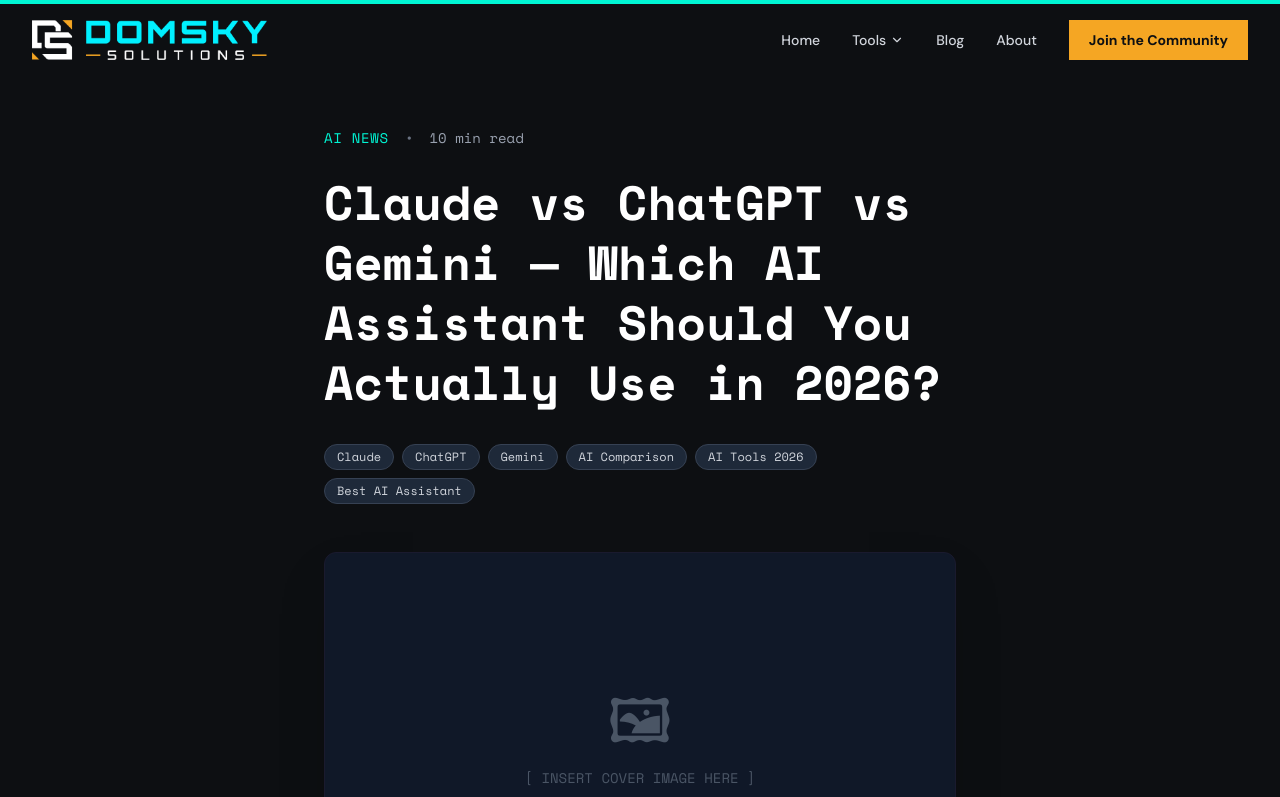
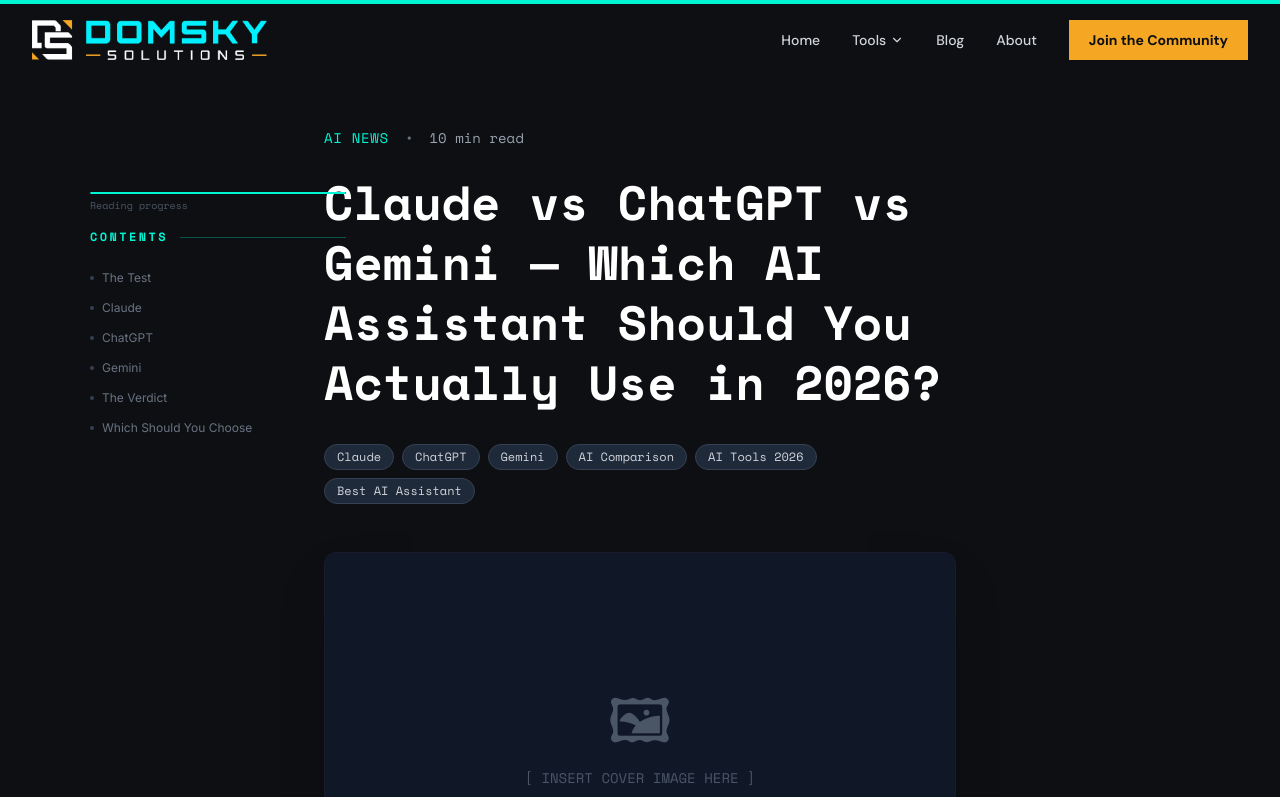
Before and after one commit to domskysolutions-collab/domskysolutions.com, a React (Vite) app: page /blog/claude-vs-chatgpt-vs-gemini-2026 in a window 1280 px wide. Shown: the top 797 px of the page. Built offline with nearby package versions, Linux system fonts and the light colour scheme.

Commit message:
Update BlogPost3.tsx

```diff
--- a/src/pages/blog/BlogPost3.tsx
+++ b/src/pages/blog/BlogPost3.tsx
@@ -1,8 +1,8 @@
 
-import React, { useEffect } from 'react';
+import React, { useEffect, useState } from 'react';
 import { Link } from 'react-router-dom';
 import { motion } from 'motion/react';
-import { ArrowRight, Check, Star, TrendingUp, Clock, Target, Zap, Shield, Sparkles } from 'lucide-react';
+import { ArrowRight, Check, Star, TrendingUp, Clock, Target, Zap, Shield, Sparkles, ChevronUp } from 'lucide-react';
 import { useScroll } from 'motion/react';
 import { ToolReviewCard } from '../../components/ToolCard';
 import { BLOG_POSTS } from '../../data/blogPosts';
@@ -11,6 +11,8 @@
 import { Money, BeforeAfter, SectionDivider, H2, H3, CalloutTip, Step, PullQuote, StatCard, SavingsChart, ToolLink } from '../../components/ui';
 export const BlogPost3 = () => {
   const { scrollYProgress } = useScroll();
+  const [showBackToTop, setShowBackToTop] = useState(false);
+  const [activeSection, setActiveSection] = useState('');
 
   useEffect(() => {
     document.title = "Claude vs ChatGPT vs Gemini — Which AI Assistant Should You Actually Use in 2026?";
@@ -23,12 +25,91 @@
     metaDescription.setAttribute('content', "We tested Claude, ChatGPT and Gemini head to head across writing, coding, research and reasoning. Here is the honest verdict on which AI assistant is actually worth your money in 2026.");
   }, []);
 
+  useEffect(() => {
+    const handleScroll = () => {
+      setShowBackToTop(window.scrollY > 500);
+
+      const sections = ['the-test', 'claude', 'chatgpt', 'gemini', 'the-verdict', 'which-to-choose'];
+      let current = '';
+      for (const section of sections) {
+        const element = document.getElementById(section);
+        if (element && window.scrollY >= (element.offsetTop - 100)) {
+          current = section;
+        }
+      }
+      setActiveSection(current);
+    };
+    window.addEventListener('scroll', handleScroll);
+    return () => window.removeEventListener('scroll', handleScroll);
+  }, []);
+
+  const scrollToTop = () => {
+    window.scrollTo({ top: 0, behavior: 'smooth' });
+  };
+
+  const scrollToSection = (id: string) => {
+    const element = document.getElementById(id);
+    if (element) {
+      window.scrollTo({ top: element.offsetTop - 80, behavior: 'smooth' });
+    }
+  };
+
   return (
-    <div className="bg-brand-bg min-h-screen text-gray-300 font-sans pb-24">
+    <div className="bg-brand-bg min-h-screen text-gray-300 font-sans pb-24 relative">
       <motion.div
         className="fixed top-0 left-0 right-0 h-1 bg-brand-cyan origin-left z-50"
         style={{ scaleX: scrollYProgress }}
       />
+
+      {/* Table of Contents Sidebar (Desktop Only) */}
+      <div className="hidden xl:block fixed left-[max(0px,calc(50%-550px))] top-48 w-64">
+        <div className="mb-4">
+          <div className="h-[2px] bg-gray-800 rounded-full overflow-hidden">
+            <motion.div
+              className="h-full bg-brand-cyan rounded-full"
+              style={{ scaleX: scrollYProgress, transformOrigin: 'left' }}
+            />
+          </div>
+          <div className="text-[10px] font-mono text-gray-600 mt-1">Reading progress</div>
+        </div>
+
+        <div className="flex items-center gap-3 mb-6">
+          <span className="text-xs font-mono font-bold text-brand-cyan uppercase tracking-[0.2em]">Contents</span>
+          <div className="flex-1 h-px bg-brand-cyan opacity-30" />
+        </div>
+
+        <ul className="space-y-3 font-inter">
+          {[
+            { id: 'the-test', label: 'The Test' },
+            { id: 'claude', label: 'Claude' },
+            { id: 'chatgpt', label: 'ChatGPT' },
+            { id: 'gemini', label: 'Gemini' },
+            { id: 'the-verdict', label: 'The Verdict' },
+            { id: 'which-to-choose', label: 'Which Should You Choose' },
+          ].map(item => (
+            <li key={item.id}>
+              <button
+                onClick={() => scrollToSection(item.id)}
+                className={`text-left transition-all duration-200 flex items-center gap-2 ${activeSection === item.id ? 'text-brand-cyan font-semibold text-[13px]' : 'text-gray-500 text-[12px] hover:text-gray-300'}`}
+              >
+                <span className={`w-1 h-1 rounded-full flex-shrink-0 transition-all ${activeSection === item.id ? 'bg-brand-cyan scale-150' : 'bg-gray-700'}`} />
+                {item.label}
+              </button>
+            </li>
+          ))}
+        </ul>
+      </div>
+
+      {/* Back to Top Button */}
+      {showBackToTop && (
+        <button
+          onClick={scrollToTop}
+          className="fixed bottom-8 right-8 bg-brand-surface border border-brand-cyan/30 p-3 rounded-full text-brand-cyan hover:bg-brand-cyan hover:text-brand-bg transition-all duration-300 z-50 shadow-lg hover:shadow-brand-cyan/20 hover:scale-110"
+          aria-label="Back to top"
+        >
+          <ChevronUp size={24} />
+        </button>
+      )}
 
       <div className="max-w-[680px] mx-auto px-6 pt-32">
         <div className="mb-12">
@@ -89,7 +170,7 @@
             viewport={{ once: true }}
             transition={{ duration: 0.4 }}
           >
-            <H2 id="the-three-contenders">THE THREE CONTENDERS</H2>
+            <H2 id="the-test">THE THREE CONTENDERS</H2>
             <p>
               Before we get into the comparison it is worth understanding what each of these tools actually is and who built it.
             </p>
@@ -153,7 +234,7 @@
             viewport={{ once: true }}
             transition={{ duration: 0.4 }}
           >
-            <H2 id="test-1-writing">TEST 1 — WRITING QUALITY</H2>
+            <H2 id="claude">TEST 1 — WRITING QUALITY</H2>
             <p className="font-mono text-sm text-gray-400 mb-4">Task: Write a 500 word blog post introduction about the future of remote work</p>
             <div className="my-6 p-4 bg-brand-surface border border-brand-cyan/30 rounded-lg inline-block">
               <span className="font-bold font-mono text-brand-cyan">Winner: Claude 🥇</span>
@@ -186,7 +267,7 @@
             viewport={{ once: true }}
             transition={{ duration: 0.4 }}
           >
-            <H2 id="test-2-coding">TEST 2 — CODING ABILITY</H2>
+            <H2 id="chatgpt">TEST 2 — CODING ABILITY</H2>
             <p className="font-mono text-sm text-gray-400 mb-4">Task: Build a working React component for a newsletter signup form with validation</p>
             <div className="my-6 p-4 bg-brand-surface border border-brand-cyan/30 rounded-lg inline-block">
               <span className="font-bold font-mono text-brand-cyan">Winner: ChatGPT 🥇 (narrow margin over Claude)</span>
@@ -219,7 +300,7 @@
             viewport={{ once: true }}
             transition={{ duration: 0.4 }}
           >
-            <H2 id="test-3-research">TEST 3 — RESEARCH & CURRENT INFORMATION</H2>
+            <H2 id="gemini">TEST 3 — RESEARCH & CURRENT INFORMATION</H2>
             <p className="font-mono text-sm text-gray-400 mb-4">Task: Summarize the three most significant AI developments from the past month</p>
             <div className="my-6 p-4 bg-brand-surface border border-brand-cyan/30 rounded-lg inline-block">
               <span className="font-bold font-mono text-brand-cyan">Winner: Gemini 🥇</span>
@@ -438,7 +519,7 @@
             viewport={{ once: true }}
             transition={{ duration: 0.4 }}
           >
-            <H2 id="the-honest-recommendation">THE HONEST RECOMMENDATION</H2>
+            <H2 id="which-to-choose">THE HONEST RECOMMENDATION</H2>
             <p>
               There is no single right answer here — but there is a right answer for most people reading this article.
             </p>
@@ -540,7 +621,7 @@
             viewport={{ once: true }}
             transition={{ duration: 0.4 }}
           >
-            <H2 id="final-verdict">FINAL VERDICT</H2>
+            <H2 id="the-verdict">FINAL VERDICT</H2>
             <p>
               <span className="font-bold text-brand-cyan">Claude</span> wins on the dimensions that matter most for serious knowledge work — writing quality, analytical depth, document reasoning and honesty.
             </p>
```
